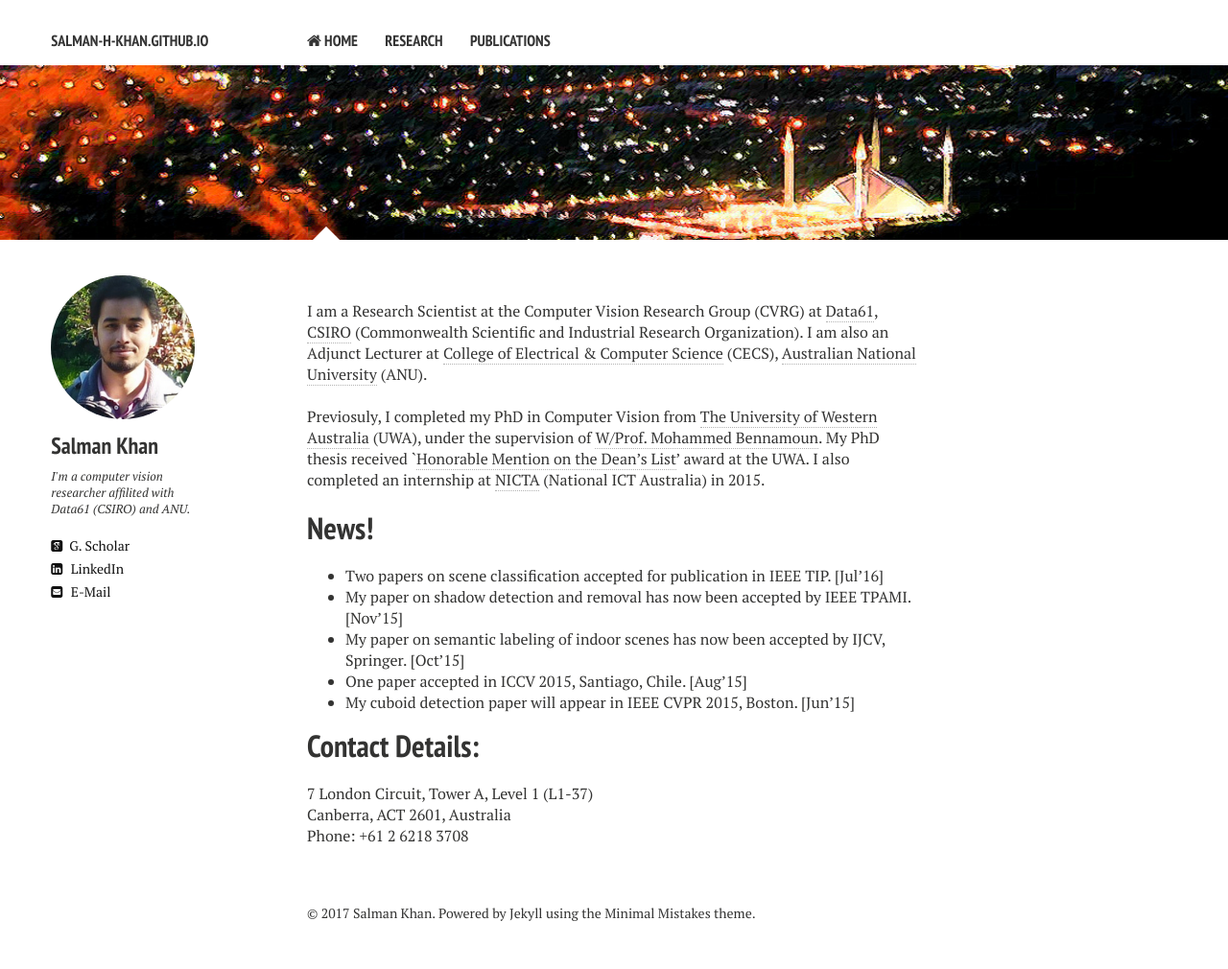
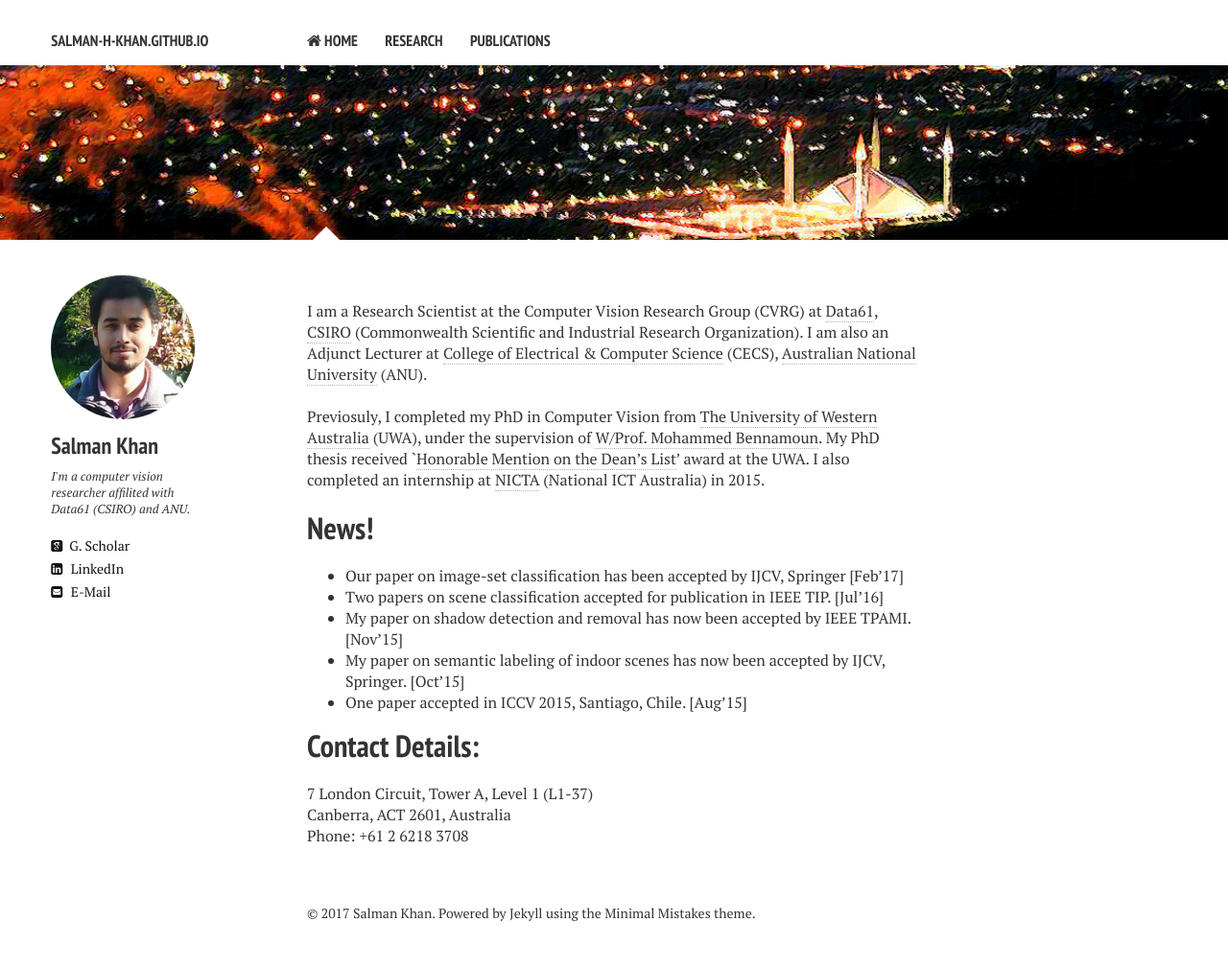
Before and after one commit to awaisrauf/salman-h-khan.github.io, a Jekyll site: the page built from index.md, in a window 1280 px wide. Shown: the whole page at 96% size. Built offline with Jekyll 4.4.1, drawn with Linux system fonts in a browser that asks for light colours; nearby versions of some CDN libraries.

Commit message:
Update index.md

```diff
--- a/index.md
+++ b/index.md
@@ -12,11 +12,13 @@
 
 # News!
 
+* Our paper on image-set classification has been accepted by IJCV, Springer [Feb'17]
 * Two papers on scene classification accepted for publication in IEEE TIP. [Jul'16]
 * My paper on shadow detection and removal has now been accepted by IEEE TPAMI. [Nov'15]
 * My paper on semantic labeling of indoor scenes has now been accepted by IJCV, Springer. [Oct'15]
 * One paper accepted in ICCV 2015, Santiago, Chile. [Aug'15]
-* My cuboid detection paper will appear in IEEE CVPR 2015, Boston. [Jun'15]
+
+[//]: # * My cuboid detection paper will appear in IEEE CVPR 2015, Boston. [Jun'15]
 
 # Contact Details:
 
```
